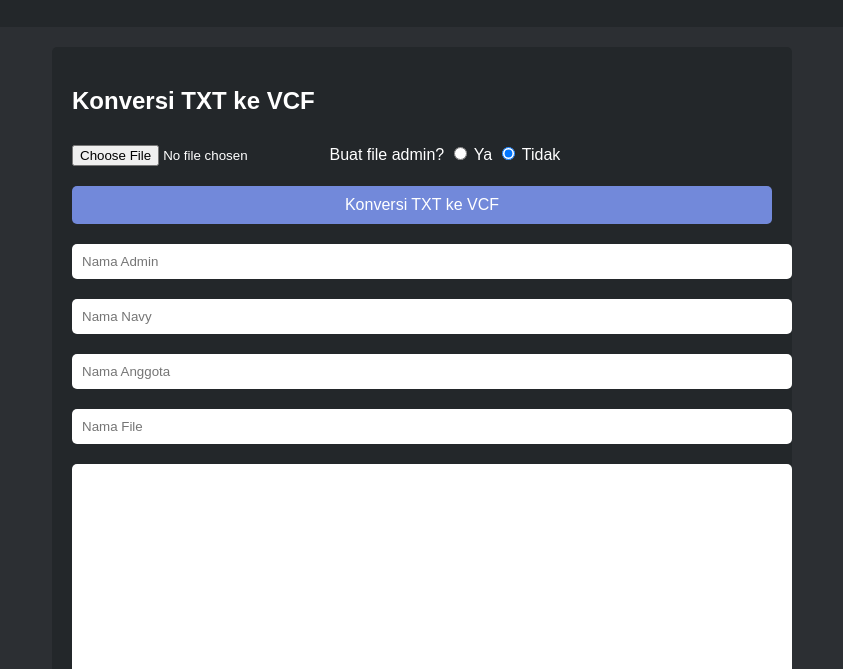
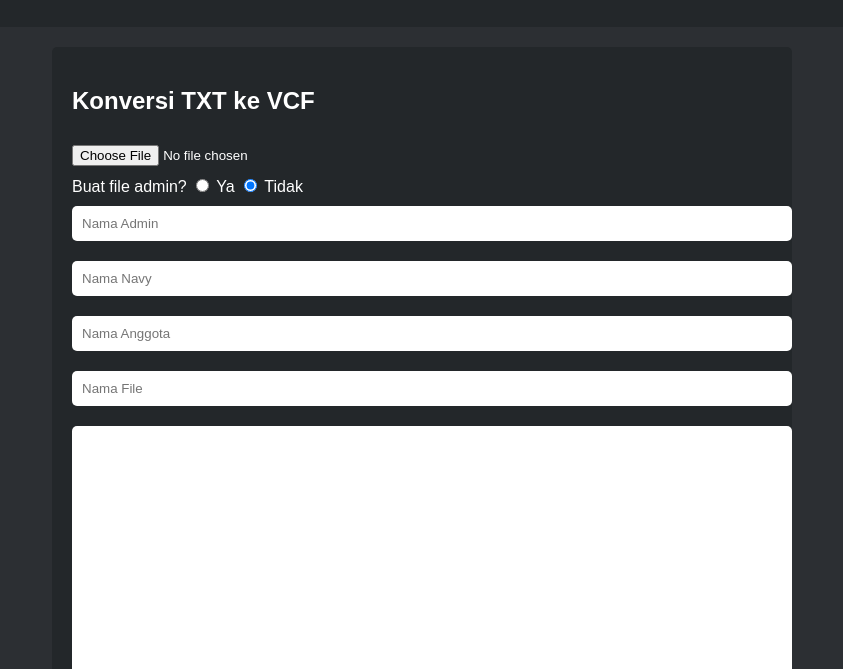
Before and after one commit to Tepanne/XLXSTOTXT, a plain HTML site: page index.html in a window 1280 px wide. Shown: the part 131-800 px from the top of the page, without its empty margins (218-1061 px from the left). Drawn offline with Linux system fonts and the light colour scheme.

Commit message:
Update index.html

```diff
--- a/index.html
+++ b/index.html
@@ -108,18 +108,21 @@
       <h2>Konversi TXT ke VCF</h2>
       <input type="file" id="txtFileInput">
 
-
-      <label>Buat file admin?</label>
-      <input type="radio" id="buatFileAdminYa" name="buatFileAdmin" value="ya"> Ya
-      <input type="radio" id="buatFileAdminTidak" name="buatFileAdmin" value="tidak" checked> Tidak
-
-      <button id="convertTxtToVcfButton">Konversi TXT ke VCF</button>
+      <div>
+        <label>Buat file admin?</label>
+        <input type="radio" id="buatFileAdminYa" name="buatFileAdmin" value="ya">
+        <label for="buatFileAdminYa">Ya</label>
+        <input type="radio" id="buatFileAdminTidak" name="buatFileAdmin" value="tidak" checked>
+        <label for="buatFileAdminTidak">Tidak</label>
+      </div>
 
       <input type="text" id="adminNameInput" placeholder="Nama Admin">
       <input type="text" id="navyNameInput" placeholder="Nama Navy">
       <input type="text" id="anggotaNameInput" placeholder="Nama Anggota">
       <input type="text" id="vcfFilenameInput" placeholder="Nama File">
       <textarea id="txtContentBox"></textarea>
+      <button id="convertTxtToVcfButton">Konversi TXT ke VCF</button>
+    </section>
 
     <section id="convertXlsxToTxt" class="section">
       <h2>Konversi XLSX ke TXT</h2>
@@ -135,7 +138,6 @@
       <button id="processFilesBtn">Proses File</button>
       <br><br>
       <input type="text" id="contactNameInput" placeholder="Nama Kontak">
-
       <div id="file-areas" class="file-area">
         <!-- Area untuk menampilkan textarea dinamis -->
       </div>
```
